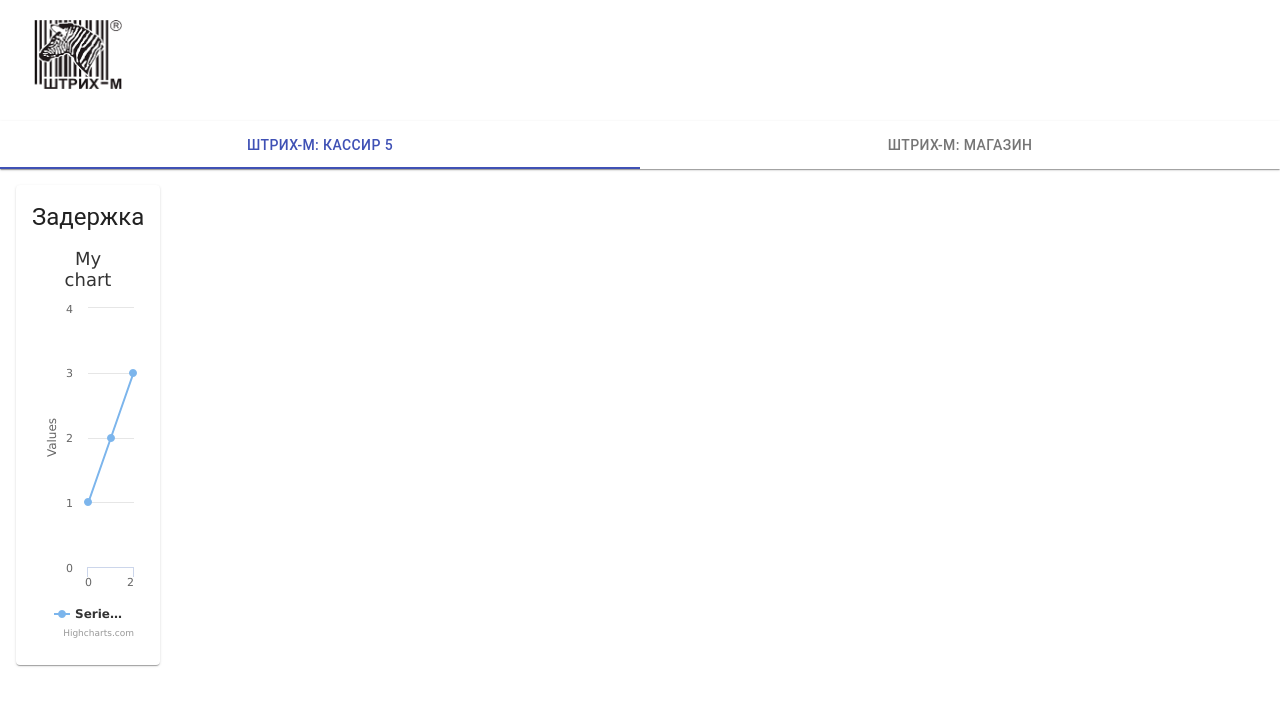
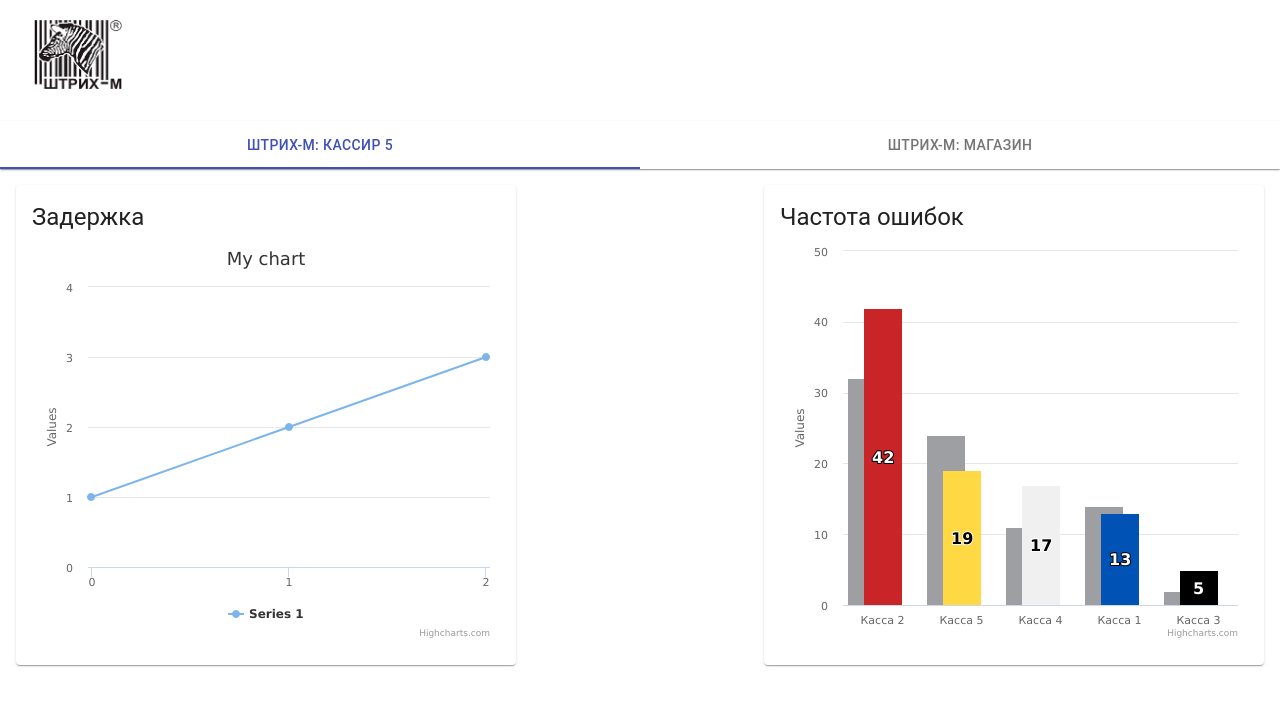
Before and after one commit to geporys/WorldSkills, a React (Create React App) app: page /cashier in a window 1280 px wide. Shown: the top 706 px of the page. Built offline with nearby package versions, Linux system fonts and the light colour scheme.

Commit message:
add chart cash register

```diff
--- a/src/Cashier/DelayCard.jsx
+++ b/src/Cashier/DelayCard.jsx
@@ -19,7 +19,8 @@ const options = {
 
 const useStyles = makeStyles({
   root: {
-    maxWidth: 500,
+    minWidth: 500,
+
   },
 });
 
--- a/src/Cashier/ErrorCard.jsx
+++ b/src/Cashier/ErrorCard.jsx
@@ -0,0 +1,181 @@
+import React from 'react';
+import { makeStyles } from '@material-ui/core/styles';
+import Card from '@material-ui/core/Card';
+import CardContent from '@material-ui/core/CardContent';
+import Typography from '@material-ui/core/Typography';
+import Highcharts from 'highcharts';
+import HighchartsReact from 'highcharts-react-official';
+
+var dataPrev = {
+    2016: [
+        ['Касса 1', 14],
+        ['Касса 2', 32],
+        ['Касса 3', 2],
+        ['Касса 4', 11],
+        ['Касса 5', 24],
+    ],
+    2012: [
+        ['Касса 1', 13],
+        ['Касса 2', 3],
+        ['Касса 3', 2],
+        ['Касса 4', 7],
+        ['Касса 5', 22],
+    ],
+    2008: [
+        ['Касса 1', 2],
+        ['Касса 2', 4],
+        ['Касса 3', 1],
+        ['Касса 4', 13],
+        ['Касса 5', 27],
+    ],
+    2004: [
+        ['Касса 1', 8],
+        ['Касса 2', 5],
+        ['Касса 3', 16],
+        ['Касса 4', 10],
+        ['Касса 5', 32],
+    ],
+    2000: [
+        ['Касса 1', 10],
+        ['Касса 2', 8],
+        ['Касса 3', 9],
+        ['Касса 4', 20],
+        ['Касса 5', 26],
+    ]
+};
+
+var data = {
+    2016: [
+        ['Касса 1', 13],
+        ['Касса 2', 42],
+        ['Касса 3', 5],
+        ['Касса 4', 17],
+        ['Касса 5', 19],
+    ],
+    2012: [
+        ['Касса 1', 17],
+        ['Касса 2', 23],
+        ['Касса 3', 15],
+        ['Касса 4', 19],
+        ['Касса 5', 21],
+    ],
+    2008: [
+        ['Касса 1', 32],
+        ['Касса 2', 63],
+        ['Касса 3', 14],
+        ['Касса 4', 31],
+        ['Касса 5', 24],
+    ],
+    2004: [
+        ['Касса 1', 33],
+        ['Касса 2', 28],
+        ['Касса 3', 2],
+        ['Касса 4', 23],
+        ['Касса 5', 14],
+    ],
+    2000: [
+        ['Касса 1', 14],
+        ['Касса 2', 34],
+        ['Касса 3', 23],
+        ['Касса 4', 14],
+        ['Касса 5', 17],
+    ]
+};
+
+var countries = [{
+    name: 'Касса 1',
+    color: 'rgb(0, 82, 180)'
+},  {
+    name: 'Касса 2',
+    color: 'rgb(201, 36, 39)'
+}, {
+    name: 'Касса 3',
+    color: 'rgb(0, 0, 0)'
+}, {
+    name: 'Касса 4',
+    color: 'rgb(240, 240, 240)'
+}, {
+    name: 'Касса 5',
+    color: 'rgb(255, 217, 68)'
+},
+];
+
+
+function getData(data) {
+    return data.map(function (country, i) {
+        return {
+            name: country[0],
+            y: country[1],
+            color: countries[i].color
+        };
+    });
+}
+const options = {
+    chart: {
+        type: 'column'
+    },
+    plotOptions: {
+        series: {
+            grouping: false,
+            borderWidth: 0
+        }
+    },
+    legend: {
+        enabled: false
+    },
+    xAxis: {
+        type: 'category',
+        max: 4,
+    },
+    title: {
+        text: '',
+    },
+    series: [{
+        color: 'rgb(158, 159, 163)',
+        pointPlacement: -0.2,
+        linkedTo: 'main',
+        data: dataPrev[2016].slice(),
+        name: '2012'
+    }, {
+        name: '2016',
+        id: 'main',
+        dataSorting: {
+            enabled: true,
+            matchByName: true
+        },
+        dataLabels: [{
+            enabled: true,
+            inside: true,
+            style: {
+                fontSize: '16px'
+            }
+        }],
+        data: getData(data[2016]).slice()
+    }],
+    exporting: {
+        allowHTML: true
+    }
+};
+
+const useStyles = makeStyles({
+    root: {
+        minWidth: 500,
+    },
+});
+
+const ErrorCard = () => {
+    const classes = useStyles();
+
+    return (
+        <Card className={classes.root}>
+            <CardContent>
+                <Typography gutterBottom variant="h5" component="h2">
+                    Частота ошибок
+                </Typography>
+                <HighchartsReact highcharts={Highcharts} options={options} />
+            </CardContent>
+        </Card>
+    );
+};
+
+export default ErrorCard;
--- a/src/Cashier/index.jsx
+++ b/src/Cashier/index.jsx
@@ -1,6 +1,7 @@
 import React from 'react';
 import { makeStyles } from '@material-ui/core/styles';
 import DelayCard from './DelayCard';
+import ErrorCard from "./ErrorCard";
 
 const useStyles = makeStyles({
   root: {
@@ -16,6 +17,7 @@ const Cashier = () => {
   return (
     <div className={classes.root}>
       <DelayCard />
+      <ErrorCard/>
     </div>
   );
 };
```
